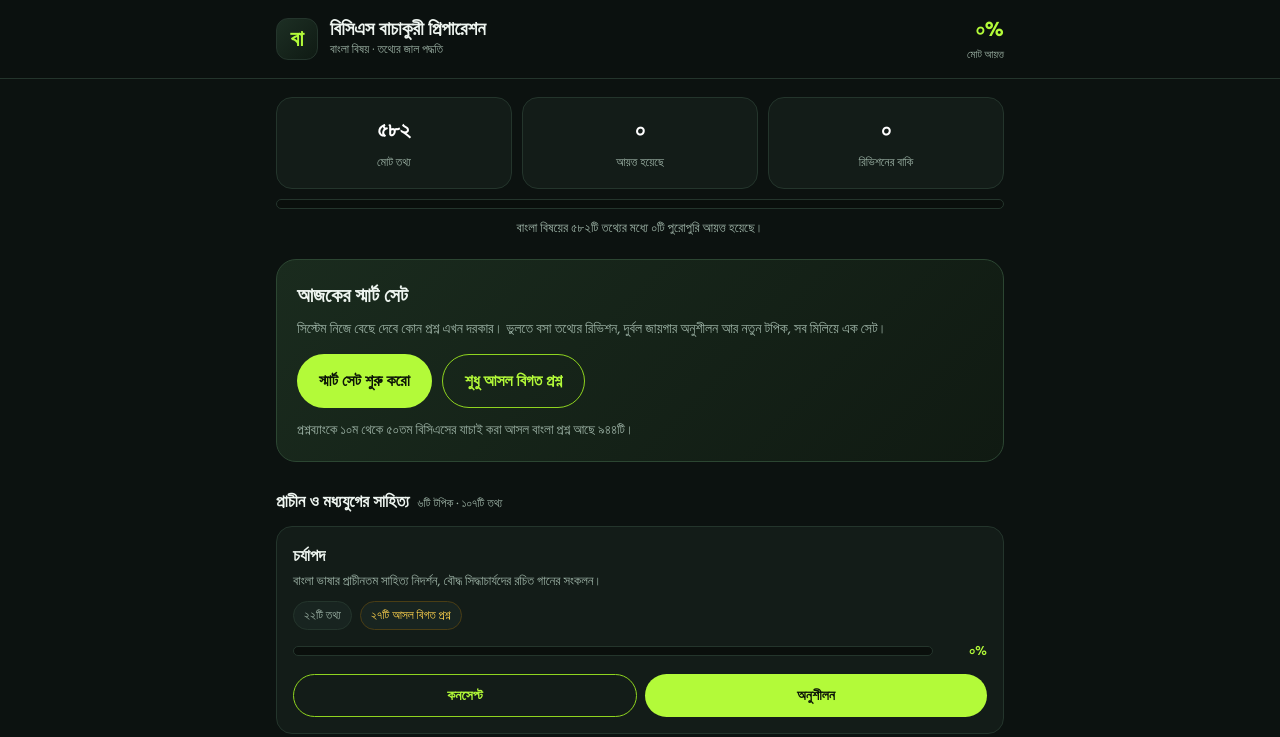
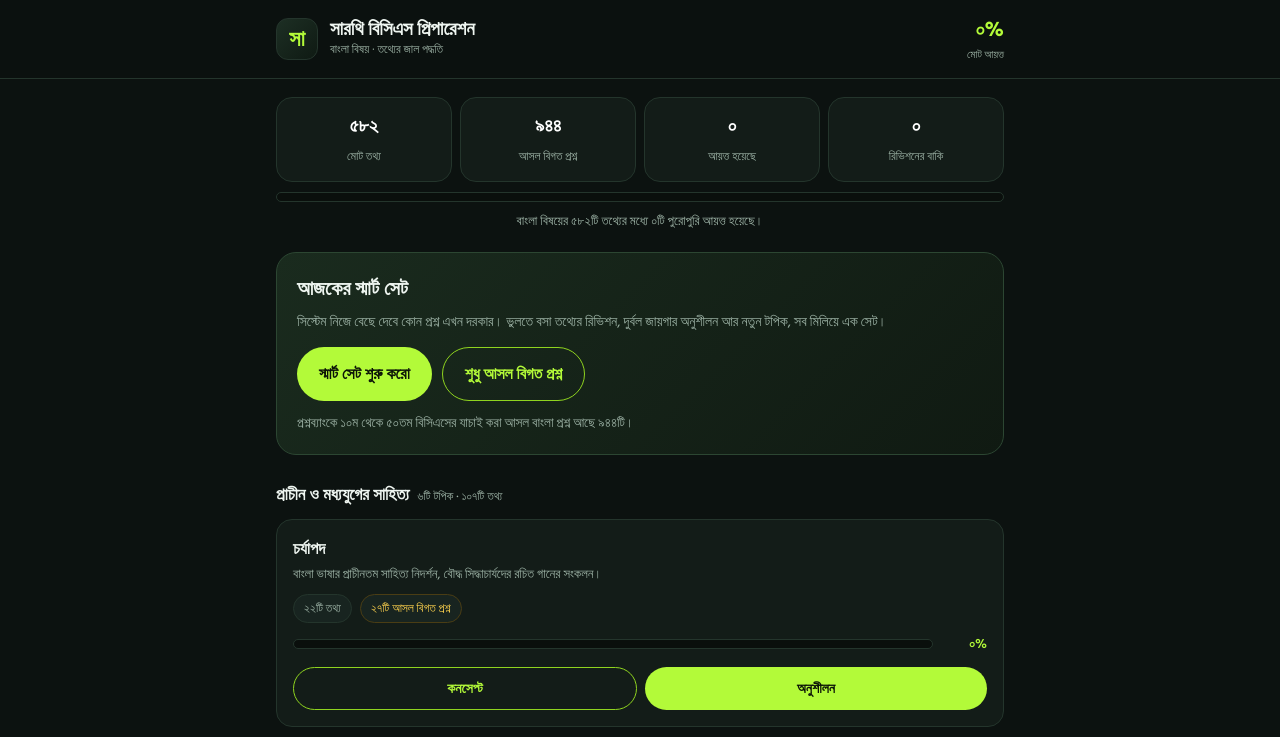
Before and after one commit to iamsadikrahman/golper-demo, a plain HTML site: page index.html in a window 1280 px wide. Shown: the top 737 px of the page. Drawn offline with Linux system fonts and the light colour scheme.

Commit message:
Rename brand to Sarathi BCS Preparation, show total past question count in stats

```diff
--- a/index.html
+++ b/index.html
@@ -3,7 +3,7 @@
 <head>
 <meta charset="UTF-8">
 <meta name="viewport" content="width=device-width, initial-scale=1.0, maximum-scale=1.0, user-scalable=no">
-<title>বিসিএস বাচাকুরী প্রিপারেশন · বাংলা</title>
+<title>সারথি বিসিএস প্রিপারেশন · বাংলা</title>
 <link rel="preconnect" href="https://fonts.googleapis.com">
 <link href="https://fonts.googleapis.com/css2?family=Hind+Siliguri:wght@400;500;600;700&display=swap" rel="stylesheet">
 <style>
@@ -29,9 +29,9 @@ header{position:sticky;top:0;z-index:50;background:rgba(12,18,16,.92);backdrop-f
 .hd .pct span{display:block;font-size:11px;color:var(--muted)}
 
 /* hero stats */
-.stats{display:grid;grid-template-columns:repeat(3,1fr);gap:10px;margin:18px 0 6px}
-.stat{background:var(--panel);border:1px solid var(--line);border-radius:var(--radius);padding:14px 10px;text-align:center}
-.stat b{font-size:22px;display:block;color:#fff}
+.stats{display:grid;grid-template-columns:repeat(4,1fr);gap:8px;margin:18px 0 6px}
+.stat{background:var(--panel);border:1px solid var(--line);border-radius:var(--radius);padding:13px 6px;text-align:center}
+.stat b{font-size:19px;display:block;color:#fff}
 .stat span{font-size:12px;color:var(--muted)}
 .bar{height:10px;background:#0a0f0c;border:1px solid var(--line);border-radius:99px;overflow:hidden;margin-top:10px}
 .bar i{display:block;height:100%;background:linear-gradient(90deg,var(--lime-dim),var(--lime));border-radius:99px;transition:width .5s}
@@ -111,9 +111,9 @@ footer{color:#5f7266;font-size:12.5px;text-align:center;margin-top:36px;line-hei
 <body>
 <header>
   <div class="hd">
-    <div class="logo">বা</div>
+    <div class="logo">সা</div>
     <div>
-      <h1>বিসিএস বাচাকুরী প্রিপারেশন</h1>
+      <h1>সারথি বিসিএস প্রিপারেশন</h1>
       <p>বাংলা বিষয় · তথ্যের জাল পদ্ধতি</p>
     </div>
     <div class="pct"><b id="hdPct">০%</b><span>মোট আয়ত্ত</span></div>
@@ -125,6 +125,7 @@ footer{color:#5f7266;font-size:12.5px;text-align:center;margin-top:36px;line-hei
   <div id="homeView">
     <div class="stats">
       <div class="stat"><b id="stFacts">০</b><span>মোট তথ্য</span></div>
+      <div class="stat"><b id="stPast">০</b><span>আসল বিগত প্রশ্ন</span></div>
       <div class="stat"><b id="stMastered">০</b><span>আয়ত্ত হয়েছে</span></div>
       <div class="stat"><b id="stDue">০</b><span>রিভিশনের বাকি</span></div>
     </div>
@@ -463,15 +464,16 @@ function renderHome(){
     if (s && s.due <= now) dueCount++;
   });});
   var pct = totalFacts ? Math.round(mastered / totalFacts * 100) : 0;
+  var pastTotalAll = PAST_EXTRA.length;
+  TOPICS.forEach(function(t){ pastTotalAll += (t.past || []).length; });
   document.getElementById("hdPct").textContent = pctBn(pct);
   document.getElementById("stFacts").textContent = bn(totalFacts);
+  document.getElementById("stPast").textContent = bn(pastTotalAll);
   document.getElementById("stMastered").textContent = bn(mastered);
   document.getElementById("stDue").textContent = bn(dueCount);
   document.getElementById("mainBar").style.width = pct + "%";
   document.getElementById("progressNote").textContent =
     "বাংলা বিষয়ের " + bn(totalFacts) + "টি তথ্যের মধ্যে " + bn(mastered) + "টি পুরোপুরি আয়ত্ত হয়েছে।";
-  var pastTotalAll = PAST_EXTRA.length;
-  TOPICS.forEach(function(t){ pastTotalAll += (t.past || []).length; });
   document.getElementById("pastCountLine").textContent =
     "প্রশ্নব্যাংকে ১০ম থেকে ৫০তম বিসিএসের যাচাই করা আসল বাংলা প্রশ্ন আছে " + bn(pastTotalAll) + "টি।";
 
```
